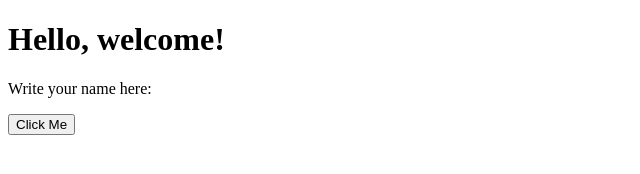
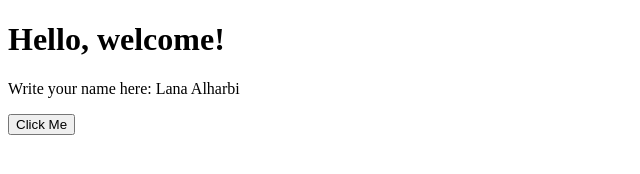
Before and after one commit to lana-alharbi/simple-HTML-page, a plain HTML site: page index.html in a window 1280 px wide. Shown: the whole page, without its empty margins (0-640 px from the left). Drawn offline with Linux system fonts and the light colour scheme.

Commit message:
Add name to code

```diff
--- a/index.html
+++ b/index.html
@@ -6,7 +6,7 @@
 </head>
 <body>
     <h1>Hello, welcome!</h1>
-    <p>Write your name here:  </p>
+    <p>Write your name here: Lana Alharbi </p>
     <button onclick="alert('Button clicked!')">Click Me</button>
 </body>
 </html>
```
